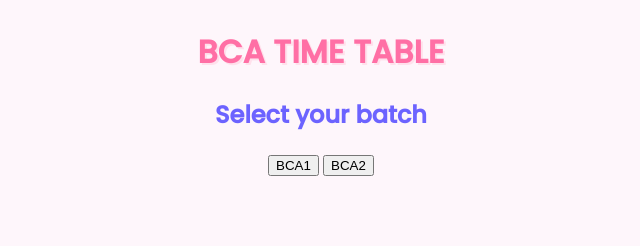
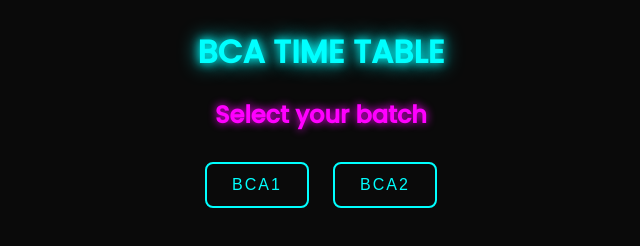
Before and after one commit to VITTHAL21singh/timetable, a plain HTML site: page index.html in a window 1280 px wide. Shown: the whole page, without its empty margins (319-959 px from the left). Drawn offline with Linux system fonts and the light colour scheme.

Commit message:
Update index.html

```diff
--- a/index.html
+++ b/index.html
@@ -4,58 +4,78 @@
     <link href="https://fonts.googleapis.com/css2?family=Poppins:wght@500&display=swap" rel="stylesheet">
     <style>
         body {
-            background: #fef6fb;
+            background: #0a0a0a;
             font-family: 'Poppins', sans-serif;
             text-align: center;
             padding: 20px;
+            color: #fff;
         }
         h1 {
-            color: #ff6fa5;
-            text-shadow: 2px 2px #ffe1ec;
+            color: #0ff;
+            text-shadow: 0 0 10px #0ff, 0 0 20px #0ff;
         }
         h2 {
-            color: #6c63ff;
+            color: #ff00ff;
+            text-shadow: 0 0 8px #ff00ff;
         }
-        table {
-            border-collapse: collapse;
-            margin: auto;
-            width: 90%;
-            background: white;
-            border-radius: 15px;
-            box-shadow: 0px 4px 15px rgba(0,0,0,0.1);
+
+        /* Cyberpunk Button */
+        button {
+            position: relative;
+            background: transparent;
+            border: 2px solid #0ff;
+            color: #0ff;
+            padding: 12px 25px;
+            font-size: 16px;
+            border-radius: 8px;
+            cursor: pointer;
+            margin: 10px;
+            text-transform: uppercase;
+            letter-spacing: 2px;
+            transition: 0.2s ease-in-out;
             overflow: hidden;
         }
-        th, td {
-            border: none;
-            padding: 15px;
-            text-align: center;
-            font-size: 14px;
+
+        button::before, button::after {
+            content: '';
+            position: absolute;
+            left: 0;
+            top: 0;
+            width: 100%;
+            height: 100%;
+            background: #0ff;
+            opacity: 0;
+            z-index: -1;
+            transition: opacity 0.2s;
         }
-        th {
-            background: #ffdeeb;
-            color: #d6336c;
+
+        /* Hover glow */
+        button:hover {
+            color: #000;
+            background: #0ff;
+            box-shadow: 0 0 15px #0ff, 0 0 30px #0ff, 0 0 45px #0ff;
         }
-        tr:nth-child(even) td {
-            background: #f9f1ff;
+
+        /* Glitch Effect */
+        button:hover::before {
+            animation: glitch 0.5s infinite;
+            opacity: 0.6;
         }
-        td {
-            transition: 0.3s;
-            border-radius: 10px;
-        }
-        td:hover {
-            background: #ffe6f7;
-            transform: scale(1.05);
-        }
-        .no-class {
-            color: #888;
-            font-style: italic;
+
+        @keyframes glitch {
+            0% { clip-path: inset(10% 0 85% 0); transform: translate(-2px, -2px); }
+            20% { clip-path: inset(30% 0 55% 0); transform: translate(2px, 2px); }
+            40% { clip-path: inset(60% 0 25% 0); transform: translate(-1px, 2px); }
+            60% { clip-path: inset(20% 0 65% 0); transform: translate(1px, -1px); }
+            80% { clip-path: inset(40% 0 45% 0); transform: translate(-2px, 1px); }
+            100% { clip-path: inset(10% 0 85% 0); transform: translate(0, 0); }
         }
     </style>
 </head>
 <body>
     <h1>BCA TIME TABLE</h1>
-    <H2>Select your batch</H2>
-      <a href="timetable/BCA1.html"><button>BCA1</button></a>
+    <h2>Select your batch</h2>
+    <a href="timetable/BCA1.html"><button>BCA1</button></a>
     <a href="timetable/BCA2.html"><button>BCA2</button></a>
 </body>
 </html>
```
